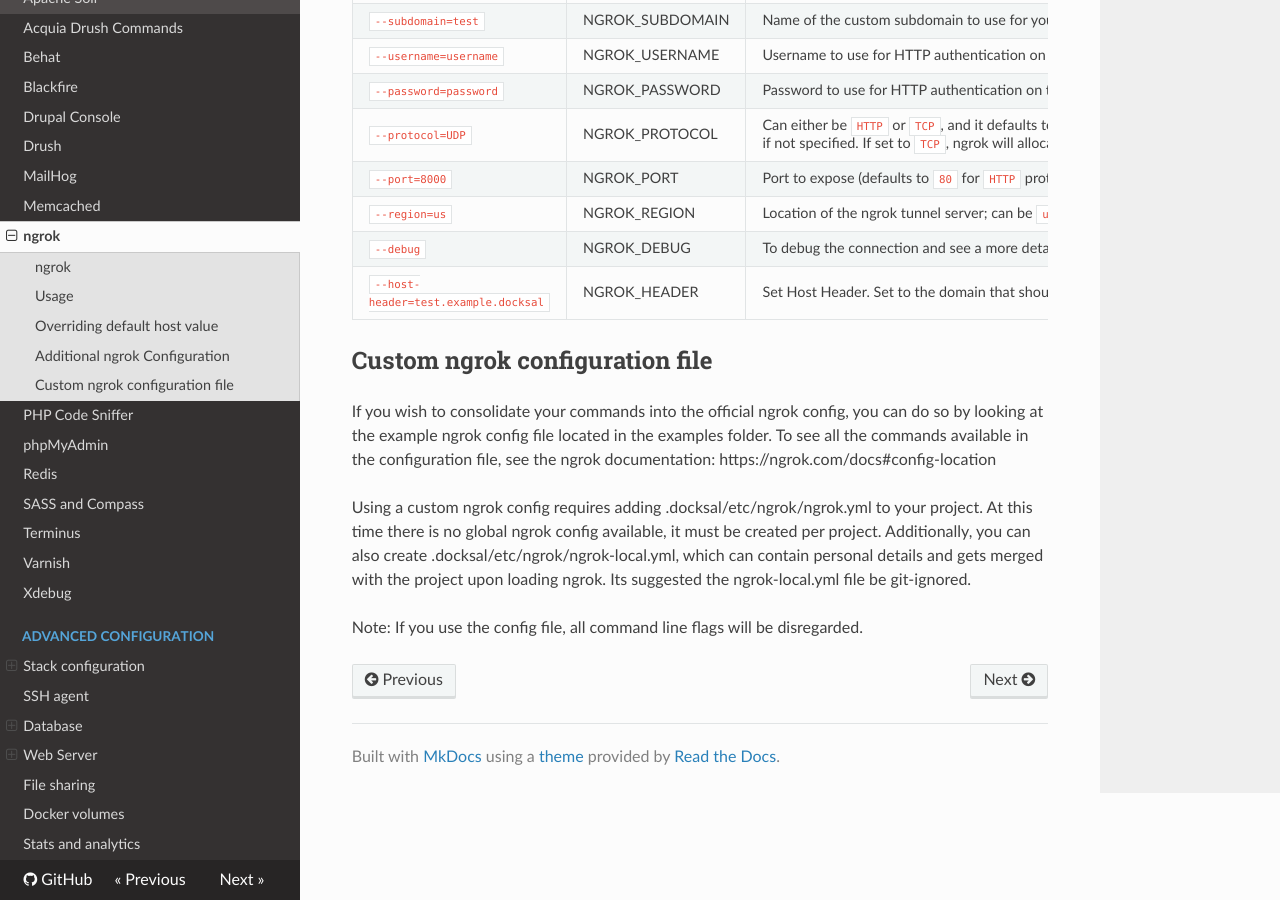
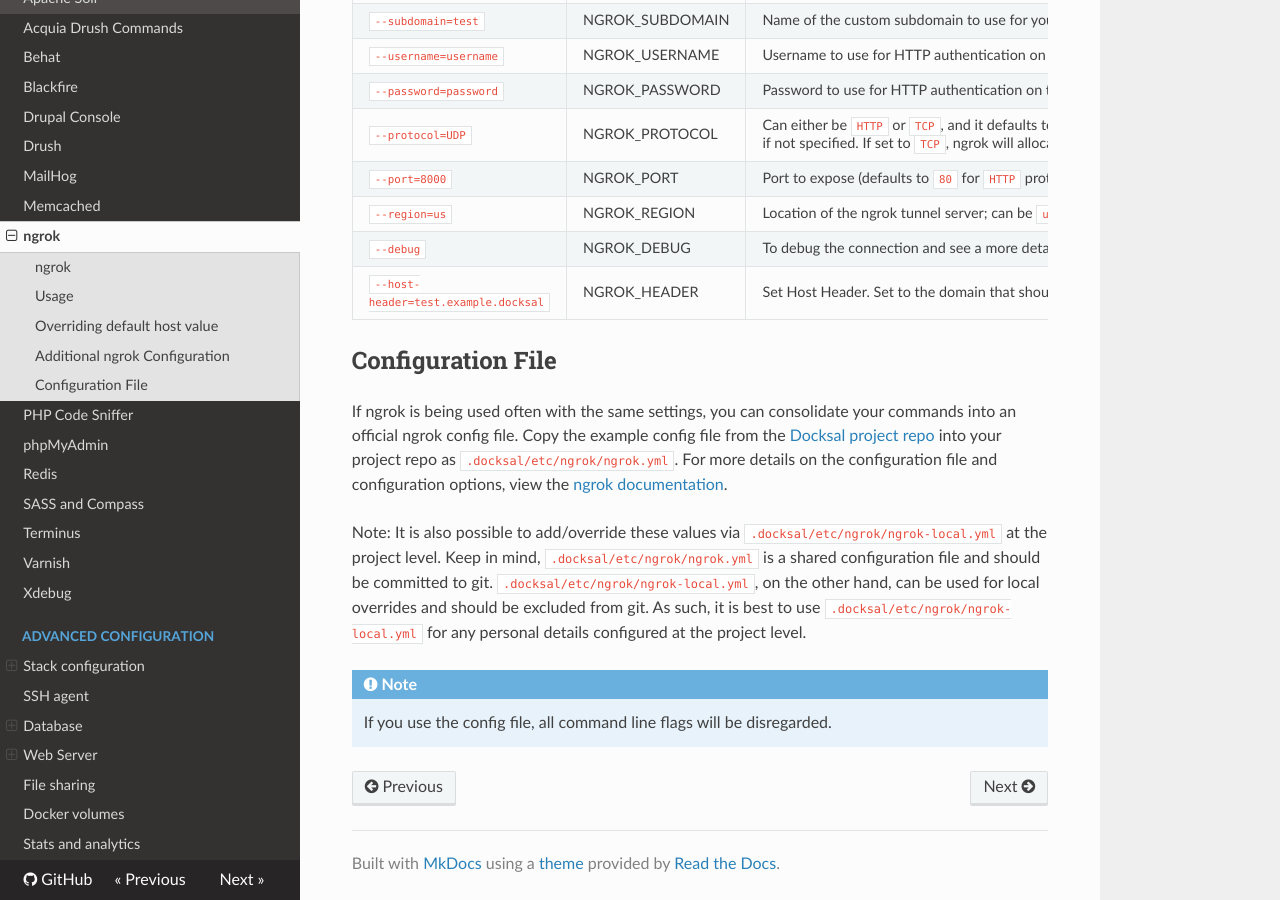
Before and after one commit to docksal/docksal, an MkDocs documentation site: the page built from docs/tools/ngrok.md, in a window 1280 px wide and 900 px high, scrolled down 1774 px. Built offline with MkDocs 1.6.1, drawn with Linux system fonts in a browser that asks for light colours; nearby versions of some CDN libraries; old or Windows-style settings are respelled for this version of MkDocs.

Commit message:
Documentation (#632)
* Updates ngrok config file documentation for readability, links, and consistency with other docs

* Adds file name clarification, fixes punctuation

```diff
--- a/docs/tools/ngrok.md
+++ b/docs/tools/ngrok.md
@@ -68,12 +68,11 @@ Option | Variable | Purpose
 `--debug` | NGROK_DEBUG | To debug the connection and see a more detailed log set this to 1
 `--host-header=test.example.docksal` | NGROK_HEADER | Set Host Header. Set to the domain that should be passed through to the host.
 
-## Custom ngrok configuration file
+## Configuration File
 
-If you wish to consolidate your commands into the official ngrok config, you can do so by looking at the example ngrok config file located in the examples folder.
-To see all the commands available in the configuration file, see the ngrok documentation: https://ngrok.com/docs#config-location
+If ngrok is being used often with the same settings, you can consolidate your commands into an official ngrok config file. Copy the example config file from the [Docksal project repo](https://raw.githubusercontent.com/docksal/docksal/develop/examples/.docksal/etc/ngrok/ngrok.yml) into your project repo as `.docksal/etc/ngrok/ngrok.yml`. For more details on the configuration file and configuration options, view the [ngrok documentation](https://ngrok.com/docs#config).
 
-Using a custom ngrok config requires adding .docksal/etc/ngrok/ngrok.yml to your project. At this time there is no global ngrok config available, it must be created per project.
-Additionally, you can also create .docksal/etc/ngrok/ngrok-local.yml, which can contain personal details and gets merged with the project upon loading ngrok. Its suggested the ngrok-local.yml file be git-ignored.
+Note: It is also possible to add/override these values via `.docksal/etc/ngrok/ngrok-local.yml` at the project level. Keep in mind, `.docksal/etc/ngrok/ngrok.yml` is a shared configuration file and should be committed to git. `.docksal/etc/ngrok/ngrok-local.yml`, on the other hand, can be used for local overrides and should be excluded from git. As such, it is best to use `.docksal/etc/ngrok/ngrok-local.yml` for any personal details configured at the project level.
 
-Note: If you use the config file, all command line flags will be disregarded.
+!!! note
+    If you use the config file, all command line flags will be disregarded.
```
Also changed, not shown: 1 other file.
